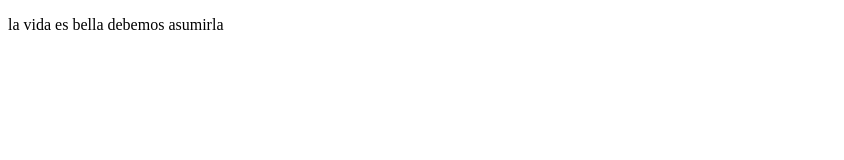
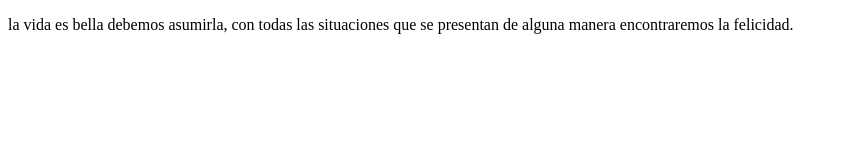
Before and after one commit to Nagb85/proyectoDemoCursoPrework, a plain HTML site: page index.html in a window 1280 px wide. Shown: the whole page, without its empty margins (0-844 px from the left). Drawn offline with Linux system fonts and the light colour scheme.

Commit message:
cambios realizados en el body

```diff
--- a/index.html
+++ b/index.html
@@ -8,7 +8,8 @@
 </head>
 <body>
   <p>
-      la vida es bella debemos asumirla
+      la vida es bella debemos asumirla, con todas las situaciones que se presentan
+      de alguna manera encontraremos la felicidad.
   </p>
 </body>
 </html>
```
